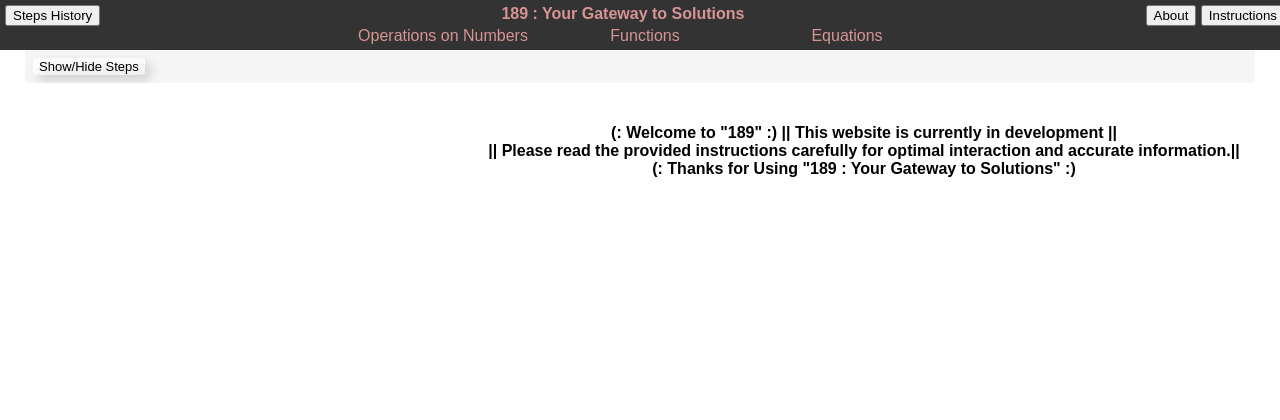
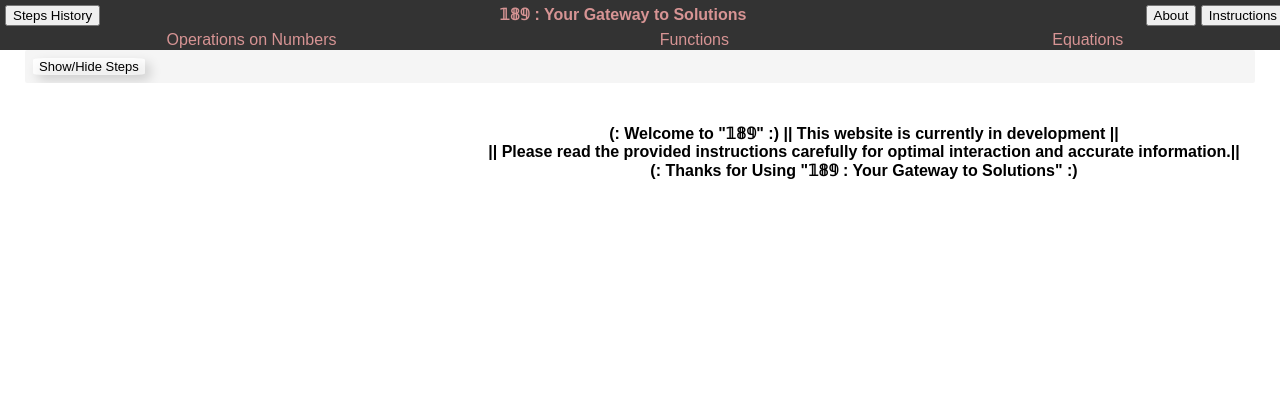
Before and after one commit to panditashushukl/189, a Flask app: page / in a window 1280 px wide. Shown: the top 420 px of the page. Run offline with Flask 3, Linux system fonts and the light colour scheme.

Commit message:
Interface Change5

```diff
--- a/static/css/script.js
+++ b/static/css/script.js
@@ -165,28 +165,6 @@ function sendDataToServer() {
         console.error('Error:', error);
     });
 }
-const buttonTable = document.getElementById('buttonTable');
-const toggleButton = document.getElementById('toggleButton');
-
-// Check if there's a saved state in localStorage
-const storedState = localStorage.getItem('buttonTableState');
-if (storedState === 'visible') {
-    buttonTable.style.display = 'table';
-} else {
-    buttonTable.style.display = 'none';
-}
-
-toggleButton.addEventListener('click', function () {
-    if (buttonTable.style.display === 'none') {
-        buttonTable.style.display = 'table';
-        // Save the state to localStorage
-        localStorage.setItem('buttonTableState', 'visible');
-    } else {
-        buttonTable.style.display = 'none';
-        // Save the state to localStorage
-        localStorage.setItem('buttonTableState', 'hidden');
-    }
-});
   function toggleInfo() {
     var infoItem = document.getElementById('infoItem');
     infoItem.classList.toggle('active');
@@ -237,8 +215,8 @@ document.getElementById("stepsButton").addEventListener("click", function() {
 
 function toggleContent(contentId) {
     var content = document.getElementById(contentId);
-    if (content.style.display === "none") {
-        content.style.display = "block";
+    if (content.style.display === "none"|| content.style.display === "") {
+        content.style.display = "grid";
     } else {
         content.style.display = "none";
     }
--- a/static/css/styles.css
+++ b/static/css/styles.css
@@ -32,11 +32,19 @@
   #inputFieldsContainer{
     font-size: x-small;
   }
-
+  .special-buttons{
+    grid-template-columns: repeat(6, 1fr);
+  }
 }
 @media(max-width:1000px) {
   .output-container{
     flex-direction: column;
+  }
+
+}
+@media screen and (min-width: 650px){
+  .special-buttons{
+    grid-template-columns: repeat(12, 1fr);
   }
 
 }
@@ -129,41 +137,42 @@ h4 {
   margin: 5px;
   text-align: justify;
 }
-table {
-            border-collapse: collapse;
+.label-grid {
+  display: flex;
+  justify-content: space-around;
+}
 
-        }
-        th {
-            background-color:green;
-            Color:white;
-        }
-        th, td {
-            width:200px;
+.label-item {
+  margin: 5px;
+}
 
-        }
-        .geeks {
-            border-right:hidden;
-        }
-        .gfg {
-            border-collapse:separate;
-            border-spacing:0 15px;
-        }
-
-  /* Style for the special buttons */
-  .special-buttons {
-    text-align: center;
-    background-color: #ccc;
-    overflow-x: auto;
-  }
+.label-strip{
+  display: none;
+  background-color: rgba(255, 255, 255, 0.9);
+  padding: 5px;
+  border-radius: 5px;
+  box-shadow: 0 0 5px rgba(0, 0, 0, 0.2);
+  z-index: 1;
+}
+#optionHover:hover{
+  color: rgb(76, 0, 255);
+  background-color: #ace550;
+}
+.label-item:hover .label-strip {
+  display: block;
+}
+   .special-buttons {
+        display: none;
+        gap: 1px;
+        background-color: #ccc;
+        overflow: auto;
+    }
 
   .special-buttons button:hover {
     background-color: #830606; /* Change the background color on hover */
     transform: scale(1.1);
   }
-  /* Add similar styles for other buttons */
 
-
-/* Submit button style */
 .submit-button,.delete-button,.clear-button ,.toogle-buttons,.option-button{
   box-shadow: inset 5px 5px 12px #ffffff, 5px 5px 12px rgba(0, 0, 0, 0.16);
   border: none;
@@ -346,34 +355,7 @@ width: 40px;
   position: absolute;
   color: rgb(0, 0, 0); /* Adjust the text color */
 }
-#optionsLabel {
-  position: relative;
-  display: inline-block;
-}
 
-#optionsDiv {
-  position: absolute;
-  background: rgb(253, 253, 253);
-  opacity: 0;
-  visibility: hidden;
-  padding: 1px;
-  border: 1px solid #ccc;
-  transition: opacity 0.3s;
-  white-space: nowrap;
-}
-
-#optionsLabel .label-strip label:hover {
-  cursor: pointer;
-}
-
-#optionsLabel:hover #optionsDiv {
-  opacity: 100%;
-  visibility: visible;
-  z-index: 2;
-}
-
-
-/* Style for the input field */
 .input-area {
   width: 100%;
   padding: 2px;
--- a/templates/index.html
+++ b/templates/index.html
@@ -5,7 +5,7 @@
   <meta name="viewport" content="width=device-width, initial-scale=1" />
   <link rel="stylesheet" type="text/css" href="./static/css/styles.css" />
 
-  <title>189</title>
+  <title>𝟙𝟠𝟡</title>
 </head>
 <body>
   <!-- Fixed Top Pane -->
@@ -14,46 +14,46 @@
     <div>
     <button class="slider-left-button" onclick="toggleSlider('left')">Steps History</button>
     </div>
-    <h4>189 : Your Gateway to Solutions </h4>
+    <h4>𝟙𝟠𝟡 : Your Gateway to Solutions </h4>
     <div>
     <button class="slider-right-button" onclick="toggleSlider('right')">About</button>
     <button class="infobutton" id="infobutton" onclick="toggleInfo()"> Instructions </button>
     </div>
   </div>
     <div class="lower-pane">
-      <table style="display: flex; justify-content: space-around;">
-        <tr>
+      <div class="label-grid">
+        <div class="label-item">
+          <label class="options-label" id="optionsLabel">Operations on Numbers</label>
+          <div id="optionsDiv">
+            <div class="label-strip">
+              <p><label id="optionHover" for="simple">Operations on Real and Complex Numbers</label></p>
+            </div>
+          </div>
+        </div>
 
-      <td><label id="optionsLabel">Operations on Numbers
-      <div id="optionsDiv">
+        <div class="label-item">
+          <label class="options-label" id="optionsLabel">Functions</label>
+          <div id="optionsDiv">
             <div class="label-strip">
-                <p><label for="simple">Operations on Real and Complex Numbers</label></p>
+              <p><label id="optionHover" for="functions">Functions With Argument</label></p>
             </div>
+          </div>
         </div>
-      </label></td>
-      <td><label id="optionsLabel">Functions
-        <div id="optionsDiv">
-              <div class="label-strip">
-              <p> <label for="functions">Functions With Argument</label></p>
-              </div>
+
+        <div class="label-item">
+          <label class="options-label" id="optionsLabel">Equations</label>
+          <div id="optionsDiv">
+            <div class="label-strip">
+              <p><label id="optionHover" for="quadratic">Quadratic Equations</label></p>
+              <p><label id="optionHover" for="linear1">Linear Equation in one Variable</label></p>
+              <p><label id="optionHover" for="linear2">Linear Equation in two Variable</label></p>
+              <p><label id="optionHover" for="linear3">Linear Equation in three Variable</label></p>
+            </div>
           </div>
-        </label></td>
-        <td> <label id="optionsLabel">Equations
-          <div id="optionsDiv">
-              <div class="label-strip">
-                <p> <label for="quadratic">Quadratic Equations</label></p>
-              <p><label for="linear1">Linear Equation in one Variable</label></p>
-            <p>   <label for="linear2">Linear Equation in two Variable</label></p>
-          <p>   <label for="linear3">Linear Equation in three Variable</label></p>
-              </div>
-          </div>
-        </label></td>
-    </tr>
-    </table>
+        </div>
+      </div>
     </div>
-  </div>
-  </div>
-
+    </div>
   <!-- Left Slider -->
   <div class="slider left-slider" id="leftSlider">
     <div>
@@ -115,45 +115,38 @@
 
     <div class="input-area">
 
-      <div class="special-buttons">
-
-        <table id="buttonTable">
-
-          <tr>
-          <td><button class="button-0" onclick="addCharacter('0')">0</button></td>
-          <td><button class="button-1" onclick="addCharacter('1')">1</button></td>
-          <td> <button class="button-2" onclick="addCharacter('2')">2</button></td>
-          <td> <button class="button-3" onclick="addCharacter('3')">3</button></td>
-          <td> <button class="button-4"  onclick="addCharacter('4')">4</button></td>
-          <td> <button class="button-0" onclick="addCharacter('5')">5</button></td>
-          <td> <button class="button-1" onclick="addCharacter('6')">6</button></td>
-          <td> <button class="button-2" onclick="addCharacter('7')">7</button></td>
-          <td> <button class="button-3" onclick="addCharacter('8')">8</button></td>
-          <td><button class="button-4" onclick="addCharacter('9')">9</button></td>
-          <td><button class="delete-button" type="button" id="Delete" onclick="deleteCharacter()"> &#10006; </button></td>
-          </tr>
-        <tr><td><button class="button-0" onclick="addCharacter('=')">=</button></td>
-        <td><button class="button-4" onclick="addCharacter('+')">+</button></td>
-        <td> <button class="button-3" onclick="addCharacter('-')">-</button></td>
-        <td> <button class="button-1" onclick="addCharacter('*')">*</button></td>
-        <td> <button class="button-0" onclick="addCharacter('/')">/</button></td>
-        <td> <button class="button-3" onclick="addCharacter('%')">%</button></td>
-        <td> <button class="button-2" onclick="addCharacter('^2')">^2</button></td>
-        <td> <button class="button-1" onclick="addCharacter('^3')">^3</button></td>
-        <td> <button class="button-5" onclick="addCharacter('^(1/2)')">^(1/2)</button></td>
-        <td><button class="button-0" onclick="addCharacter('√')">√</button></td>
-        <td><button class="clear-button" type="button" id="Clear" onclick="clearInput()"> &#8630; </button></td> </tr>
-        <tr><td><button onclick="addCharacter('sin()')">sin()</button></td>
-        <td><button onclick="addCharacter('cos()')">cos()</button></td>
-        <td> <button onclick="addCharacter('tan()')">tan()</button></td>
-        <td> <button onclick="addCharacter('cosec()')">cosec()</button></td>
-        <td> <button onclick="addCharacter('sec()')">sec()</button></td>
-        <td> <button onclick="addCharacter('cot()')">cot()</button></td>
-        <td> <button onclick="addCharacter('log()')">log()</button></td>
-        <td> <button onclick="addCharacter('x^2')">x^2</button></td>
-        <td> <button onclick="addCharacter('x')">x</button></td>
-        <td><button onclick="addCharacter('y')">y</button></td></tr>
-      </table>
+      <div class="special-buttons" id="special-buttons">
+        <button class="button" onclick="addCharacter('0')">0</button>
+        <button class="button" onclick="addCharacter('1')">1</button>
+        <button class="button" onclick="addCharacter('2')">2</button>
+        <button class="button" onclick="addCharacter('3')">3</button>
+        <button class="button" onclick="addCharacter('4')">4</button>
+        <button class="button" onclick="addCharacter('5')">5</button>
+        <button class="button" onclick="addCharacter('6')">6</button>
+        <button class="button" onclick="addCharacter('7')">7</button>
+        <button class="button" onclick="addCharacter('8')">8</button>
+        <button class="button" onclick="addCharacter('9')">9</button>
+        <button class="button" onclick="addCharacter('=')">=</button>
+        <button class="button delete-button" type="button" id="Delete" onclick="deleteCharacter()"> &#10006; </button>
+        <button class="button" onclick="addCharacter('+')">+</button>
+        <button class="button" onclick="addCharacter('-')">-</button>
+        <button class="button" onclick="addCharacter('*')">*</button>
+        <button class="button" onclick="addCharacter('/')">/</button>
+        <button class="button" onclick="addCharacter('%')">%</button>
+        <button class="button" onclick="addCharacter('^2')">^2</button>
+        <button class="button" onclick="addCharacter('^3')">^3</button>
+        <button class="button" onclick="addCharacter('√')">√</button>
+        <button class="button" onclick="addCharacter('x^2')">x^2</button>
+        <button class="button" onclick="addCharacter('x')">x</button>
+        <button class="button" onclick="addCharacter('y')">y</button>
+        <button class="button clear-button" type="button" id="Clear" onclick="clearInput()"> &#8630; </button>
+        <button class="button" onclick="addCharacter('sin()')">sin()</button>
+        <button class="button" onclick="addCharacter('cos()')">cos()</button>
+        <button class="button" onclick="addCharacter('tan()')">tan()</button>
+        <button class="button" onclick="addCharacter('cosec()')">cosec()</button>
+        <button class="button" onclick="addCharacter('sec()')">sec()</button>
+        <button class="button" onclick="addCharacter('cot()')">cot()</button>
+        <button class="button" onclick="addCharacter('log()')">log()</button>
       </div>
         <div class="input-pane">
           <form action="/calculate" method="POST" id="user-input-form" >
@@ -203,7 +196,7 @@
         <div style="display: flex;">
           <button class="option-button" onclick="openOptionsModal()">Click to Choose Option</button>
           <div id="selectedOption"></div>
-          <button class="toggle-button" id="toggleButton" onclick="toggleButtons()">&#x2328;</button>
+          <button class="toggle-button" id="toggleButton" onclick="toggleContent('special-buttons')">&#x2328;</button>
         </div>
         </div>
       </div>
@@ -233,9 +226,9 @@
   </div>
   <div class="moving-strip" style="font-weight: bolder;">
     <p>
-      (: Welcome to "189" :) || This website is currently in development || <br>
+      (: Welcome to "𝟙𝟠𝟡" :) || This website is currently in development || <br>
       || Please read the provided instructions carefully for optimal interaction and accurate information.||<br>
-      (: Thanks for Using "189 : Your Gateway to Solutions" :)
+      (: Thanks for Using "𝟙𝟠𝟡 : Your Gateway to Solutions" :)
     </p>
   </div>
 </div>
```
